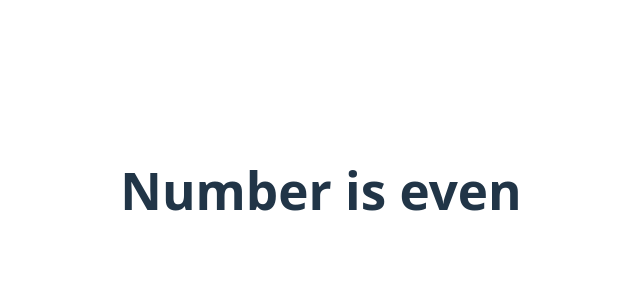
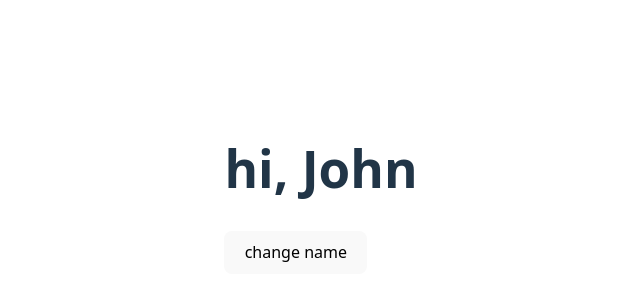
Before and after one commit to soumyyaagrawal/mdm2, a React (Vite) app: page / in a window 1280 px wide. Shown: the part 210-510 px from the top of the page, without its empty margins (319-959 px from the left). Built offline with nearby package versions, Linux system fonts and the light colour scheme.

Commit message:
messages file

```diff
--- a/src/main.jsx
+++ b/src/main.jsx
@@ -1,6 +1,7 @@
 import { StrictMode } from 'react'
 import { createRoot } from 'react-dom/client'
 import './index.css'
+import Messages from './messages.jsx'
 import App from './About.jsx'
 import Map from './map.jsx'
 
@@ -8,25 +9,25 @@ createRoot(document.getElementById('root')).render(
   <StrictMode>
     {/* <App /> */}
     {/* <Map /> */}
-    <EvenOdd num={10} />
+    <Messages />
   </StrictMode>,
 )
 
 
 
 
-function EvenNO(){
-  return <h1> Number is even</h1>
-}
-function OddNO(){
-  return <h1> Number is Odd</h1>
-}
+// function EvenNO(){
+//   return <h1> Number is even</h1>
+// }
+// function OddNO(){
+//   return <h1> Number is Odd</h1>
+// }
 
-function EvenOdd(props){
-  const num = props.num;
-  if(num % 2 === 0){
-    return <EvenNO />
-  }else{
-    return <OddNO />
-  }
-}
+// function EvenOdd(props){
+//   const num = props.num;
+//   if(num % 2 === 0){
+//     return <EvenNO />
+//   }else{
+//     return <OddNO />
+//   }
+// }
--- /dev/null
+++ b/src/messages.jsx
@@ -0,0 +1,22 @@
+import  react from 'react';
+class Messages extends react.Component{
+    constructor(props){
+        super(props);
+        this.state = {
+            name: "John"
+        }
+    }
+    changeName = () => {
+        this.setState({name: "Jane"});
+    }
+    render(){
+
+        return(
+            <div>
+                <h1>hi, {this.state.name}</h1>
+                <button onClick={()=>this.changeName()}>change name</button>
+            </div>
+        )
+    }}
+
+export default Messages;
```
